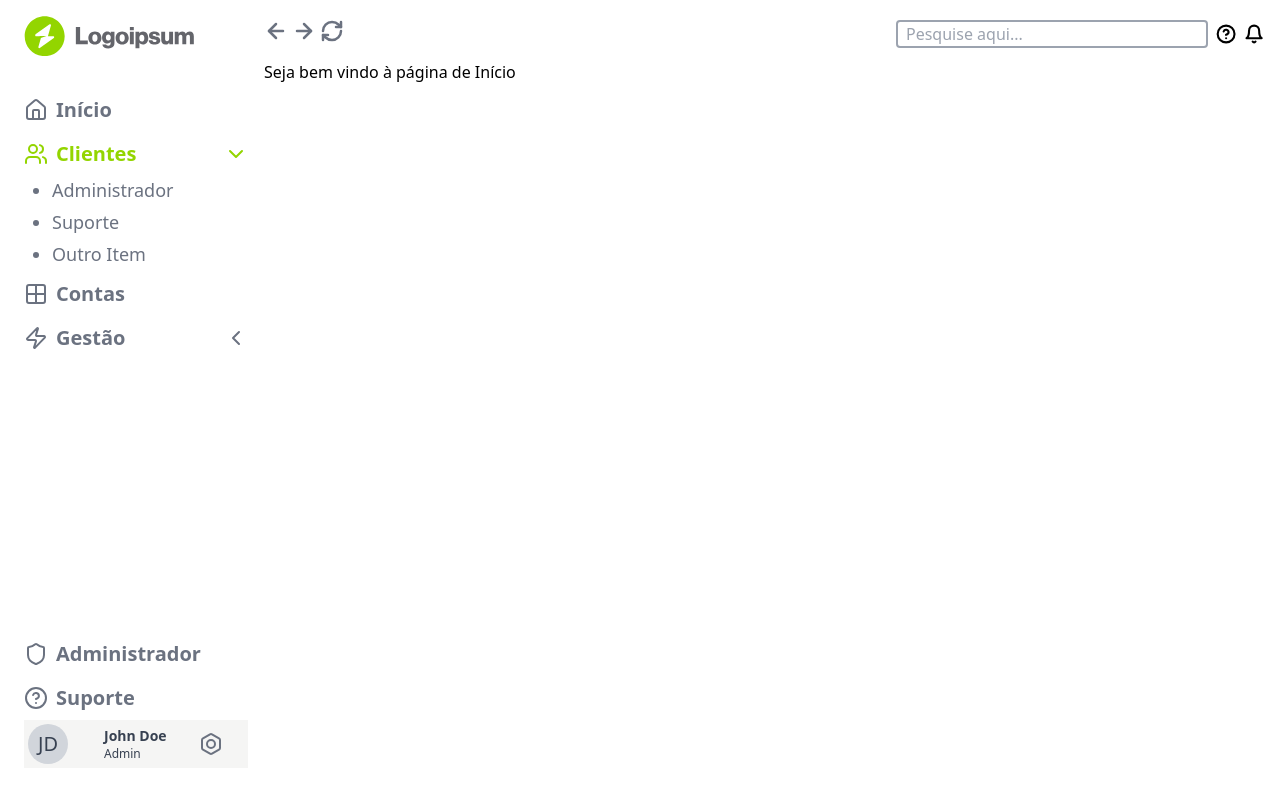
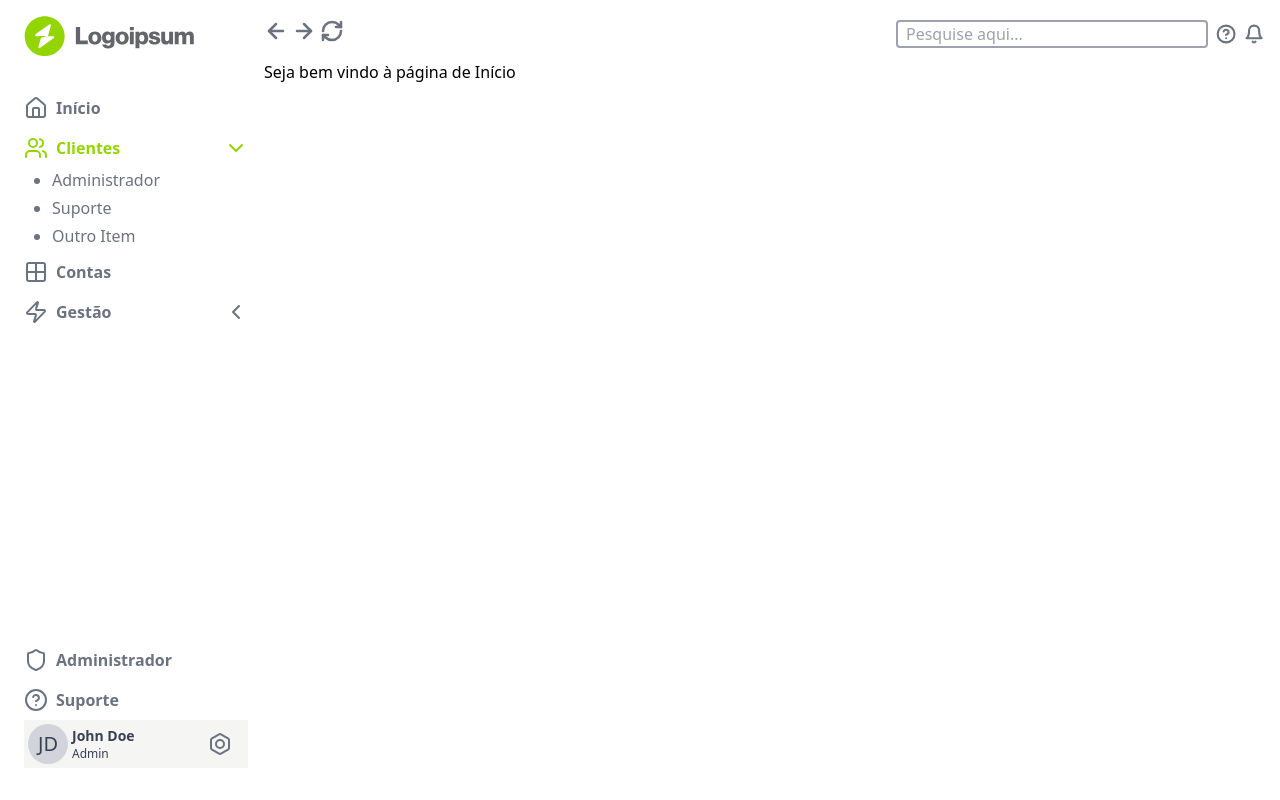
Before and after one commit to lhelheo/React-layout--sistema-login, a React (Vite) app: page / in a window 1280 px wide. Both pictures are taken after a click on the button "Clientes". Built offline with nearby package versions, Linux system fonts and the light colour scheme.

Commit message:
tooltip e config adicionados

```diff
--- a/src/components/Button.jsx
+++ b/src/components/Button.jsx
@@ -5,7 +5,7 @@ const Button = ({ Icon1, Icon2, label, onClick }) => {
   const [isSelected, setIsSelected] = useState(false); // Estado para controlar a aplicação da cor primary-500
 
   // Classes CSS
-  const iconAndTextClass = 'text-gray-500 mr-2 font-semibold text-xl';
+  const iconAndTextClass = 'text-gray-500 mr-2 font-semibold text-md';
   const buttonStyle = 'flex justify-between w-full py-2 mx-auto items-center';
   const hoverClass = 'group-hover:text-primary-500';
   const selectedClass = isSelected ? 'text-primary-500' : ''; // Classe para aplicar a cor primary-500 quando selecionado
--- /dev/null
+++ b/src/components/ContainerSettings.jsx
@@ -0,0 +1,43 @@
+import { Zap } from 'lucide-react';
+import { Settings } from 'lucide-react';
+import { Workflow } from 'lucide-react';
+import { File } from 'lucide-react';
+import { LogOut } from 'lucide-react';
+
+const ContainerSettings = ({ isVisible }) => {
+
+    const visibilityClass = isVisible ? 'visible' : 'hidden';
+  return (
+    <div className={`${visibilityClass} border border-gray-300 mobile:border mobile:w-max absolute
+    top-[70%] -right-[85%] mobile:top-[73%]  mobile:left-[70%] w-full bg-white shadow-md p-2 rounded-md`}>
+        <div className="flex flex-row gap-2 ">
+            <Zap className='bg-gray-400 rounded-full text-white p-1 '/>
+            <div className='flex flex-col'>
+                <p className='font-semibold text-gray-700'>Usuário 1</p>
+                <p className='text-gray-700'>email@gmail.com</p>
+            </div>
+        </div>
+
+        <div className='pl-3'>
+            <span className='flex gap-2 py-1 items-center'>
+                <Settings className='w-5 text-gray-700'/>
+                <p className='text-sm text-gray-700'>Settings</p>
+            </span>
+            <span className='flex gap-2 py-1 items-center'>
+                <Workflow className='w-5 text-gray-700'/>
+                <p className='text-sm text-gray-700'>Apps & Integrations</p>
+            </span>
+            <span className='flex gap-2 py-1 items-center'>
+                <File className='w-5 text-gray-700'/>
+                <p className='text-sm text-gray-700'>API & Documentation</p>
+            </span>
+            <span className='flex gap-2 py-1 items-center'>
+                <LogOut className='w-5 text-gray-700'/>
+                <p className='text-sm text-gray-700'>Log out</p>
+            </span>
+        </div>
+    </div>
+  )
+}
+
+export default ContainerSettings
--- a/src/components/ItemsList.jsx
+++ b/src/components/ItemsList.jsx
@@ -5,12 +5,12 @@ const ItemsList = ({ items , links}) => {
     <button className="w-full flex justify-center mobile:bg-primary-500  mobile:border-primary-500 rounded-md  mobile:w-auto px-7">
 
       <ul className="w-full">
-      {items.map((item, index) => (
-        <li key={index} className="mobile:text-white pb-1 text-left text-gray-500 text-lg mobile:text-sm text-nowrap list-disc">
-          <Link to={links[index]} className='hover:text-primary-500'>{item}</Link>
-        </li>
-      ))}
-    </ul>
+        {items.map((item, index) => (
+          <li key={index} className="mobile:text-white pb-1 text-left text-gray-500 text-md mobile:text-sm text-nowrap list-disc">
+            <Link to={links[index]} className='hover:text-primary-500'>{item}</Link>
+          </li>
+        ))}
+      </ul>
 
     </button>
   );
--- a/src/components/ModalSearchBar.jsx
+++ b/src/components/ModalSearchBar.jsx
@@ -1,4 +1,4 @@
-import React, { useState } from 'react';
+import { useState } from 'react';
 import { CircleHelp } from 'lucide-react';
 import { Bell } from 'lucide-react';
 import { Link } from 'lucide-react';
@@ -22,16 +22,20 @@ const ModalSearchBar = () => {
     setModalOpen(false);
   };
 
+  const iconStyle = 'bg-gray-200 rounded-full text-gray-600 p-1';
+  const iconStyleModal = 'flex items-center gap-2 text-gray-500';
+  const textStyle = 'text-gray-500'
+
   // Lista de objetos com ícone e título
   const items = [
-    { icon: <CircleHelp strokeWidth={2.5} className='bg-slate-200 rounded-full text-white p-1'/>, title: "Ajuda" },
-    { icon: <Bell strokeWidth={2.5} className='bg-gray-200 rounded-full text-white p-1'/>, title: "Notificações" },
-    { icon: <CircleHelp strokeWidth={2.5} className='bg-gray-200 rounded-full text-white p-1'/>, title: "Central" },
+    { icon: <CircleHelp strokeWidth={2.5} className={`${iconStyle}`}/>, title: <p className={`${textStyle}`}>Ajuda</p> },
+    { icon: <Bell strokeWidth={2.5} className={`${iconStyle}`}/>, title: <p className={`${textStyle}`}>Notificações</p> },
+    { icon: <CircleHelp strokeWidth={2.5} className={`${iconStyle}`}/>, title:<p className={`${textStyle}`}>Central</p> },
     // Adicione mais itens conforme necessário
   ];
 
-  const filterSearchBar = 'px-3 py-0.5 bg-gray-50 border border-gray-300 rounded-full shadow-md flex items-center gap-1';
-  const optionsSearchBar = 'hover:bg-gray-100 hover:rounded-md'
+  const filterSearchBar = 'px-3 py-0.5 bg-gray-50 border border-gray-300 rounded-full shadow-md text-gray-500 flex items-center gap-1';
+  const optionsSearchBar = 'hover:bg-gray-100 hover:rounded-md flex justify-start gap-2 items-center w-full '
   // Função para alternar o estado do dropdown
   const toggleDropdown = (index) => {
     if (dropdownOpen === index) {
@@ -45,8 +49,8 @@ const ModalSearchBar = () => {
     <>
       <div className='flex gap-2 items-center p-2 w-96 desktop:w-2/7' onClick={openModal}>
         <input type="text" placeholder="Pesquise aqui..." className='border-2 pl-2 rounded border-gray-400 w-[100%]'/>
-        <CircleHelp strokeWidth={2.5} className={`flex items-center gap-2 `}/>
-        <Bell strokeWidth={2.5} className={`flex items-center gap-2 `}/>
+        <CircleHelp strokeWidth={2.5} className={`${iconStyleModal}`}/>
+        <Bell strokeWidth={2.5} className={`${iconStyleModal}`}/>
       </div>
 
       {modalOpen && (
@@ -58,7 +62,7 @@ const ModalSearchBar = () => {
               className="w-full p-2 pl-10 border border-gray-300 rounded mb-4 absolute -top-14"
             />
             <Search className='relative -top-16 -right-2 text-gray-500'/>
-            <p className='relative w-max -top-7 -right-3 font-semibold'>Searching for</p>
+            <p className='relative w-max -top-7 -right-3 font-semibold text-gray-700'>Searching for</p>
             <div className='relative -top-5 -right-3 flex gap-2 flex-wrap mr-6'>
               <button className={`${filterSearchBar}`}>Analytics<X  className='w-4'/></button>
               <button className={`${filterSearchBar}`}>Button<X  className='w-4'/></button>
@@ -76,27 +80,27 @@ const ModalSearchBar = () => {
                 </div>
                 {dropdownOpen !== index && (
                   <button onClick={() => toggleDropdown(index)} className="flex gap-6 rounded-full px-1">
-                    <p className='rounded-full shadow-md px-1 mobile:hidden'>1,210 Sales</p>
+                    <p className='rounded-full text-gray-500 shadow-md px-1 mobile:hidden'>1,210 Sales</p>
                     <Tally3 className='text-gray-300'/>
                   </button>
                 )}
                 {dropdownOpen === index && (
                   <div className="absolute z-50 top-0 left-0 w-full h-full flex justify-center items-center bg-gray-100 bg-opacity-50">
                   <div className="absolute top-6 right-7 bg-white border border-gray-300 p-2 rounded">
-                    <div className="flex flex-col items-start gap-2">
-                      <div className={`flex justify-start gap-2 items-center w-full ${optionsSearchBar}`}>
+                    <div onClick={closeModal}  className="flex flex-col items-start gap-2">
+                      <div className={`${optionsSearchBar}`}>
                         <Link className='w-3 mx-1'/>
                         <p className='text-sm'>Copy Link</p>
                       </div>
-                      <div className={`flex justify-start gap-2 items-center w-full ${optionsSearchBar}`}>
+                      <div className={`${optionsSearchBar}`}>
                         <SquareArrowOutDownRight className='w-3 mx-1'/>
                         <p className='text-sm'>Save Product</p>
                       </div>
-                      <div className={`flex justify-start gap-2 items-center w-full ${optionsSearchBar}`}>
+                      <div className={`${optionsSearchBar}`}>
                         <ArrowDownToLine className='w-3 mx-1'/>
                         <p className='text-sm'>Go to Product</p>
                       </div>
-                      <div className={`flex justify-start gap-2 items-center w-full ${optionsSearchBar}`}>
+                      <div className={`${optionsSearchBar}`}>
                         <Trash2 className='w-3 mx-1'/>
                         <p className='text-sm'>Remove from List</p>
                       </div>
--- a/src/components/Navbar.jsx
+++ b/src/components/Navbar.jsx
@@ -1,6 +1,4 @@
 import './Navbar.jsx'
-import { CircleHelp } from 'lucide-react';
-import { Bell } from 'lucide-react';
 import BackButton from './BackButton.jsx';
 import FowardButton from './FowardButton.jsx';
 import RealoadPage from './RealoadPage.jsx';
--- a/src/components/Sidebar.jsx
+++ b/src/components/Sidebar.jsx
@@ -24,10 +24,15 @@ const Sidebar = () => {
     }
   };
 
+  const [selectedItem, setSelectedItem] = useState(null);
 
+  // Função para atualizar o item selecionado
+  const selectItem = (item) => {
+    setSelectedItem(item);
+  };
 
   return (
-    <div className='flex flex-col justify-between items-start fixed top-0 left-0 z-10 w-64 h-screen pl-6 bg-white mobile:w-20'>
+    <div className='flex flex-col justify-between items-start fixed top-0 left-0 z-10 w-64  h-screen pl-6 bg-white mobile:w-20'>
 
       <div className='w-full mobile:mt-4'>
         <svg className='my-4 mobile:hidden h-10 w-full'  fill="none" xmlns="http://www.w3.org/2000/svg">
@@ -72,9 +77,10 @@ const Sidebar = () => {
 
           <Tooltip text={'Sessão Clientes'}>
             <Button onClick={toggleListVisibility} Icon1={Users} Icon2={ChevronLeft} label="Clientes" />
-            {/* <Button onClick={() => { toggleListVisibility(); toggleColor(); }} Icon1={Users} Icon2={ChevronLeft} label="Clientes" /> */}
           </Tooltip>
-          {isListVisible && <ItemsList items={["Administrador", "Suporte", "Outro Item"]} links={["/admin", "/suport", "/others"]} />}
+          {isListVisible && <ItemsList items={["Administrador", "Suporte", "Outro Item"]} links={["/admin", "/suport", "/others"]}
+          selectItem={selectItem}
+          selectedItem={selectedItem} />}
 
           <Tooltip text={'Sessão Contas'}>
             <Button Icon1={Grid2X2} Icon2={''} label="Contas" />
@@ -83,7 +89,9 @@ const Sidebar = () => {
           <Tooltip text={'Sessão Gestão'}>
             <Button onClick={toggleListVisibility2} Icon1={Zap} Icon2={ChevronLeft} label="Gestão" />
           </Tooltip>
-          {isListVisible2 && <ItemsList items={["Texto 2", "Exemplo de texto 2", "Testando 2..."]} links={["/texto2", "/extext2", "/test2"]} />}
+          {isListVisible2 && <ItemsList items={["Texto 2", "Exemplo de texto 2", "Testando 2..."]} links={["/texto2", "/extext2", "/test2"]}
+          selectItem={selectItem}
+          selectedItem={selectedItem}/>}
 
         </div>
       </div>
--- a/src/components/SidebarEnd.jsx
+++ b/src/components/SidebarEnd.jsx
@@ -1,29 +1,39 @@
 import { Bolt } from 'lucide-react';
 import Button from './Button';
 import { Tooltip } from './Tooltip';
+import ContainerSettings from './ContainerSettings';
+import { useState } from 'react';
 
 const SidebarEnd = () => {
+
+    const [isSettingsVisible, setIsSettingsVisible] = useState(false);
+    const toggleSettingsVisibility = () => {
+        setIsSettingsVisible(!isSettingsVisible);
+    };
+
   return (
     <div>
-        <div className='flex items-center bg-stone-100 mb-8 mobile:hidden mr-2 '>
+        <Tooltip text={'Sessão Configurações'}>
+
+        <div className='flex items-center justify-between bg-stone-100 mb-8 mobile:hidden mr-2 '>
             <div className='flex items-center'>
                 <div className='bg-gray-300 rounded-full w-10 h-10 m-1 flex items-center justify-center'>
                     <p className='text-xl text-gray-700'>JD</p>
                 </div>
-                <div className='flex flex-col mx-8'>
+                <div className='flex flex-col'>
                     <p className='font-bold text-sm text-gray-700'>John Doe</p>
                     <p className='text-xs text-gray-700'>Admin</p>
                 </div>
             </div>
             <div>
-                <Tooltip text={'Sessão Configurações'}>
-                    <Button Icon1={Bolt} Icon2={''} label=""  />
-                </Tooltip>
+                <Button Icon1={Bolt} Icon2={''} label="" onClick={toggleSettingsVisibility} />
             </div>
         </div>
         <div className='desktop:hidden flex justify-center items-center w-full'>
             <Button Icon1={Bolt} Icon2={''} label="" className="w-full p-0" />
         </div>
+        </Tooltip>
+        <ContainerSettings isVisible={isSettingsVisible} />
     </div>
   )
 }
--- a/src/components/Tooltip.jsx
+++ b/src/components/Tooltip.jsx
@@ -9,7 +9,7 @@ export const Tooltip = ({text, children}) => {
             onMouseLeave={() => setIsTooltipVisible(false)}
         >
             {children}
-            {isTooltipVisible && <div className="tooltip text-xs bg-primary-500 w-min text-white p-1 rounded absolute z-10 -right-20 bottom-0">{text}</div>}
+            {isTooltipVisible && <div className="tooltip p-3 text-sm bg-primary-500 w-min whitespace-nowrap text-white p-1 rounded absolute z-10 -right-32 bottom-0">{text}</div>}
         </div>
     );
 };
```
Also changed, not shown: src/components/FooterSearchBar.jsx (+4 -8 lines).
